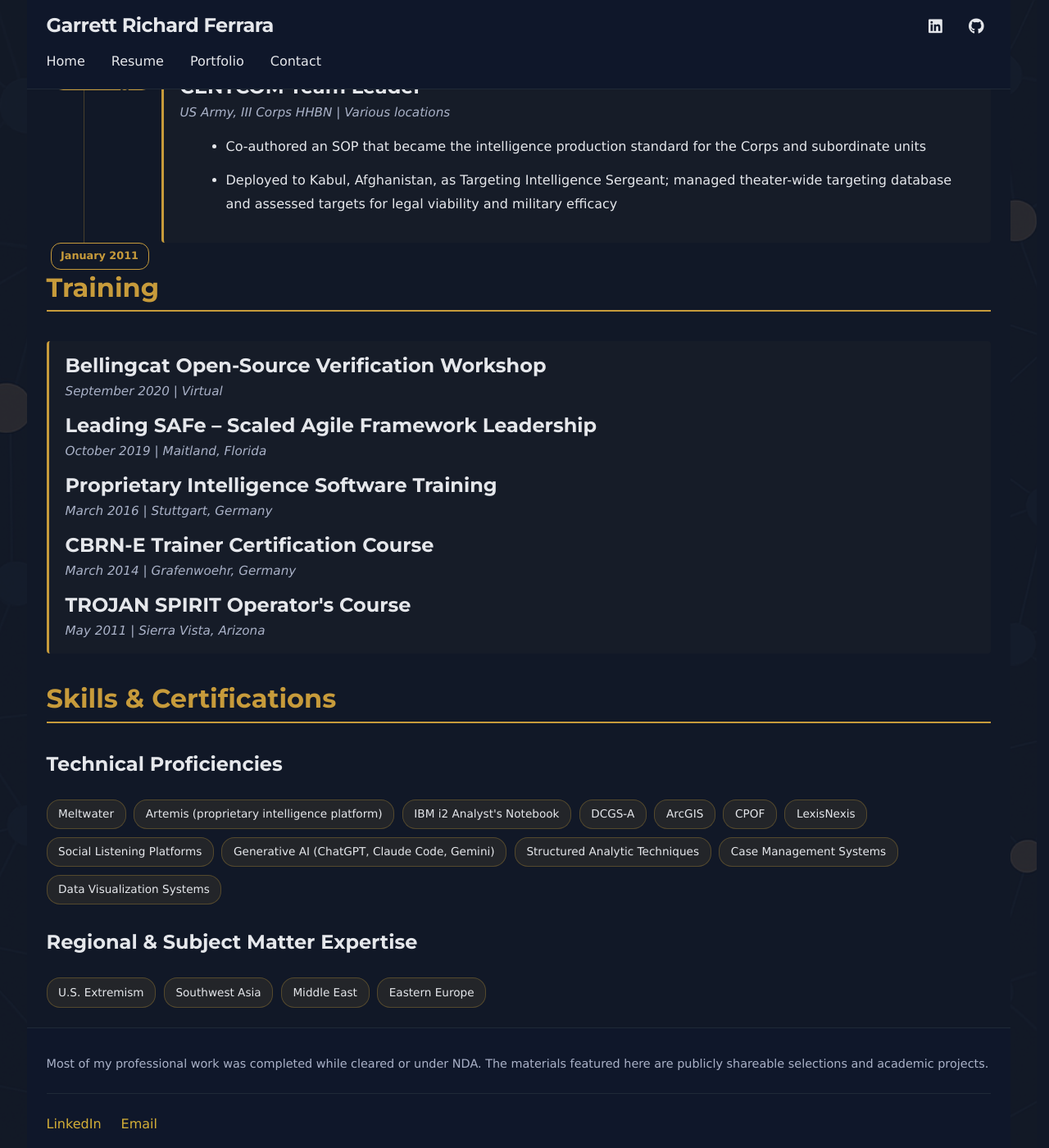
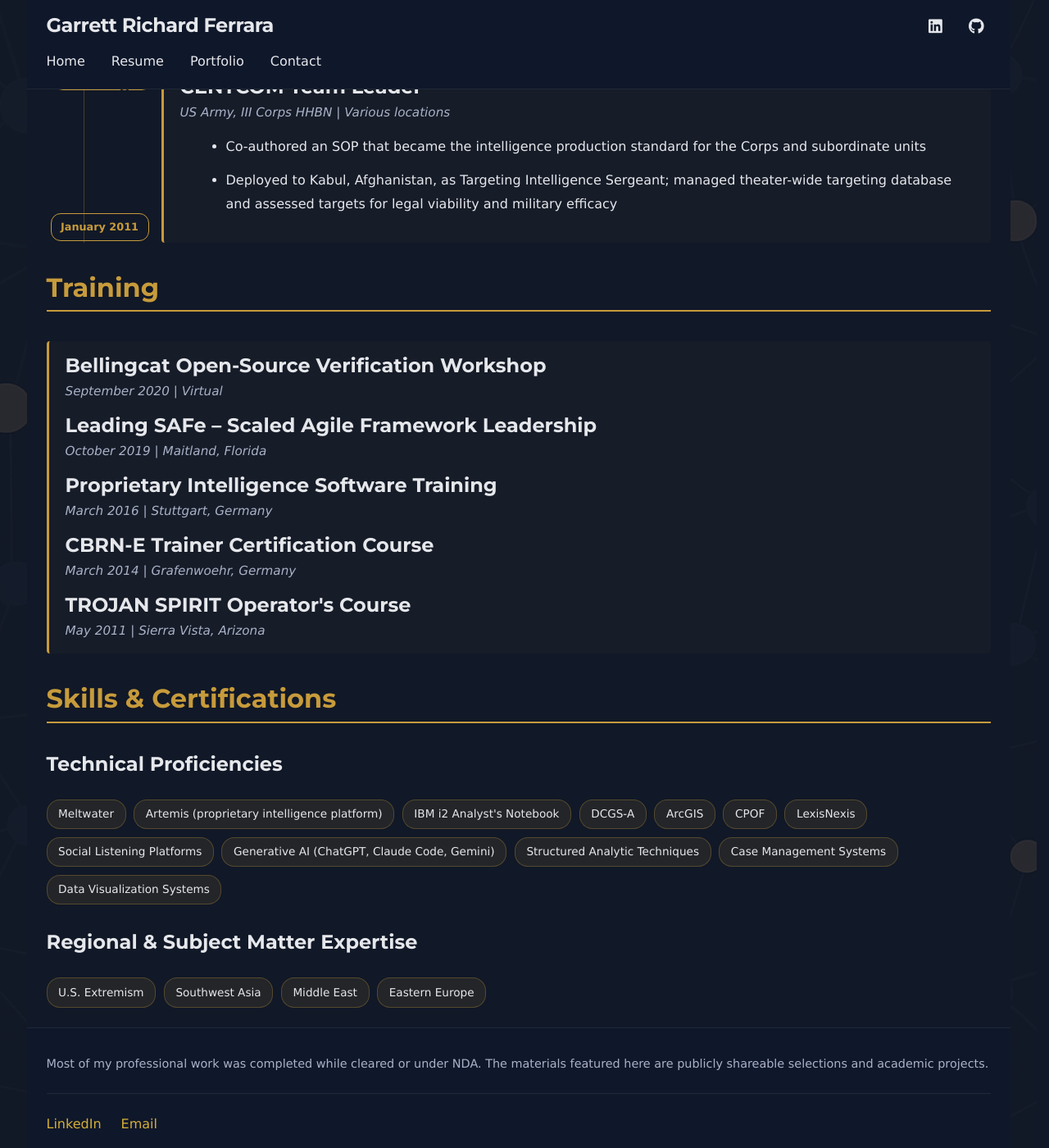
Before and after one commit to Garrett-Ferrara/garrett-ferrara.github.io, a Jekyll site: the page built from resume.md, in a window 1280 px wide and 1400 px high, scrolled down 1651 px. Shown: the whole window at 82% size. Built offline with Jekyll 4.4.1, drawn with Linux system fonts in a browser that asks for light colours; some web fonts are replaced.

Commit message:
Fix timeline origin date alignment to bottom
- Adjust origin-date top position to -2.2rem
- Bottom of January 2011 badge now aligns with bottom of final job entry
- Creates perfect visual closure to the timeline

🤖 Generated with Claude Code

Co-Authored-By: Claude <noreply@anthropic.com>

```diff
--- a/assets/site.css
+++ b/assets/site.css
@@ -1417,7 +1417,7 @@ strong {
 .origin-date {
   position: absolute;
   left: -135px;
-  top: 0;
+  top: -2.2rem;
   padding: 0.35rem 0.7rem;
   background-color: transparent;
   border: 1px solid var(--accent);
```
